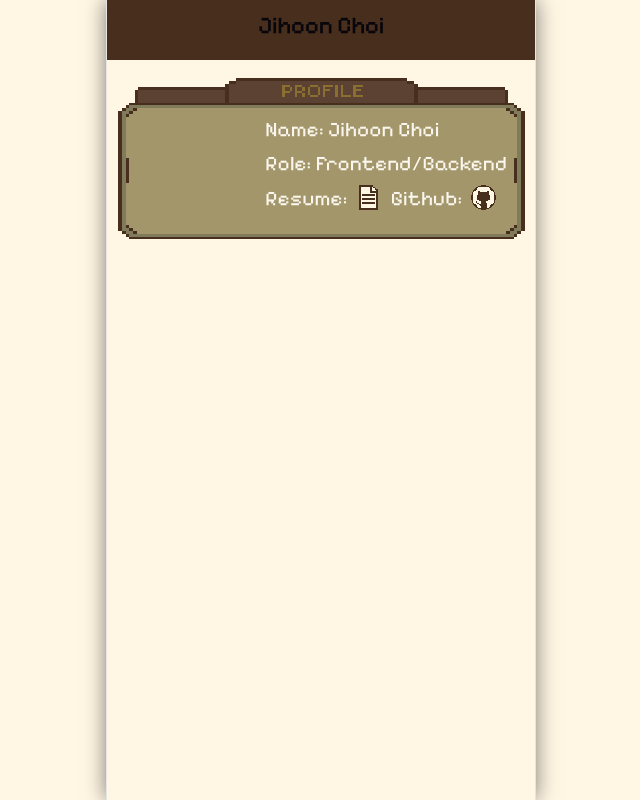
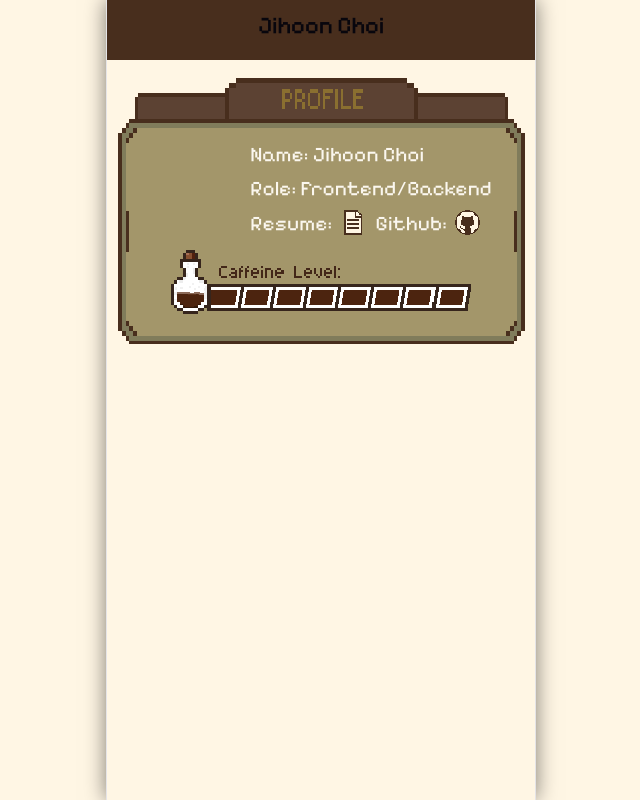
Before and after one commit to JihoonCho1/profile-website, a React (Vite) app: page / in a window 1280 px wide. Shown: the whole page, without its empty margins (319-959 px from the left). Built offline with nearby package versions, Linux system fonts and the light colour scheme.

Commit message:
caffeine progress bar added

```diff
--- a/src/component/Profile-banner.jsx
+++ b/src/component/Profile-banner.jsx
@@ -1,6 +1,7 @@
 import './profile-banner.css'
 import resume from '../assets/resume.png'
 import githubIcon from '../assets/github-icon.png'
+import coffeeBar from '../assets/caffeine-bar.png'
 
 const ProfileBanner = () => {
     return (
@@ -27,9 +28,16 @@ const ProfileBanner = () => {
                         />
                     </a>
                 </p>
+                </div>
 
+            </div>
+            <div className="coffee-bar">
+                    <img
+                        src={coffeeBar}
+                        alt="coffee-level"
+                        className="coffee-level"
+                    />
                 </div>
-            </div>
         </div>
     )
 }
--- a/src/component/profile-banner.css
+++ b/src/component/profile-banner.css
@@ -1,6 +1,6 @@
 .banner-wrapper {
     width: 100%;
-    min-height: 160px;
+    min-height: 210px;
 
     background-image: url('../assets/matchavibebanner.png');
     background-repeat: no-repeat;
@@ -13,13 +13,15 @@
     padding: 24px 28px;
 
     display: flex;
+    flex-direction: column;
     justify-content: flex-end;
     align-items: center;
 }
 
 .text-field {
     display: flex;
-    margin-top: 15px;
+    margin-top: 40px;
+    margin-left: 100px;
     flex-direction: column;
     gap: 8px;
     text-align: left;
@@ -45,3 +47,11 @@
   object-fit: contain;
   cursor: pointer;
 }
+
+.coffee-level {
+    width: 300px;
+    height: auto;
+    image-rendering: pixelated;
+    margin-top: 10px;
+    object-fit: contain;
+}
```
Also changed, not shown: src/assets/caffeine-bar.png (added).
